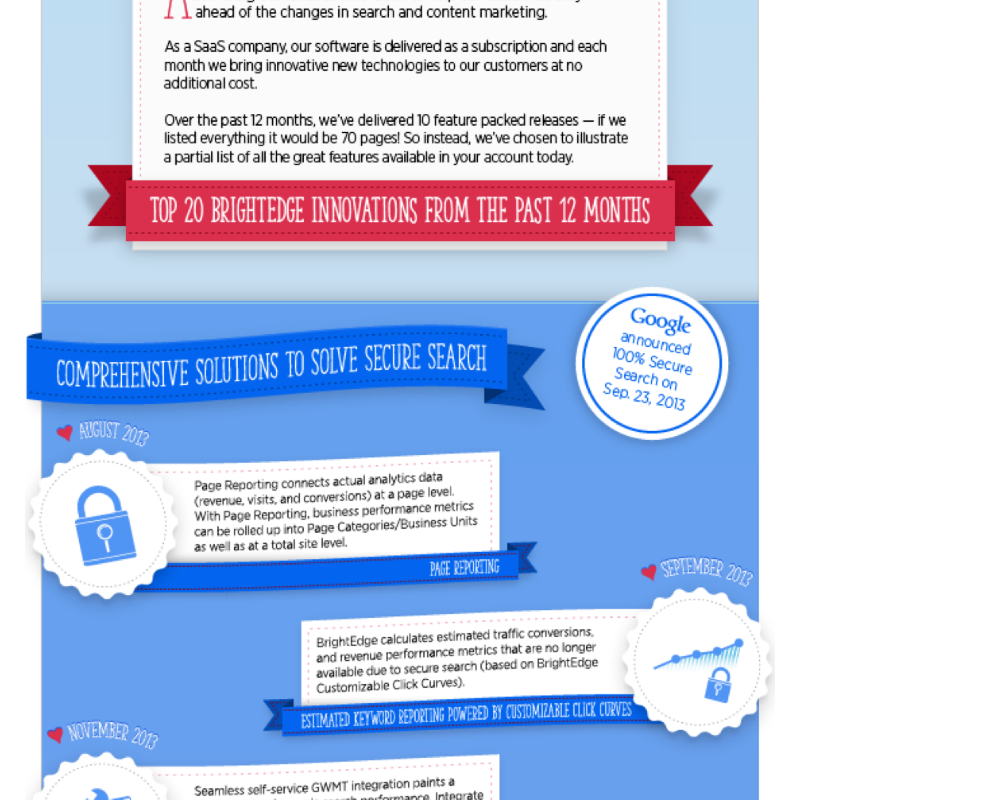
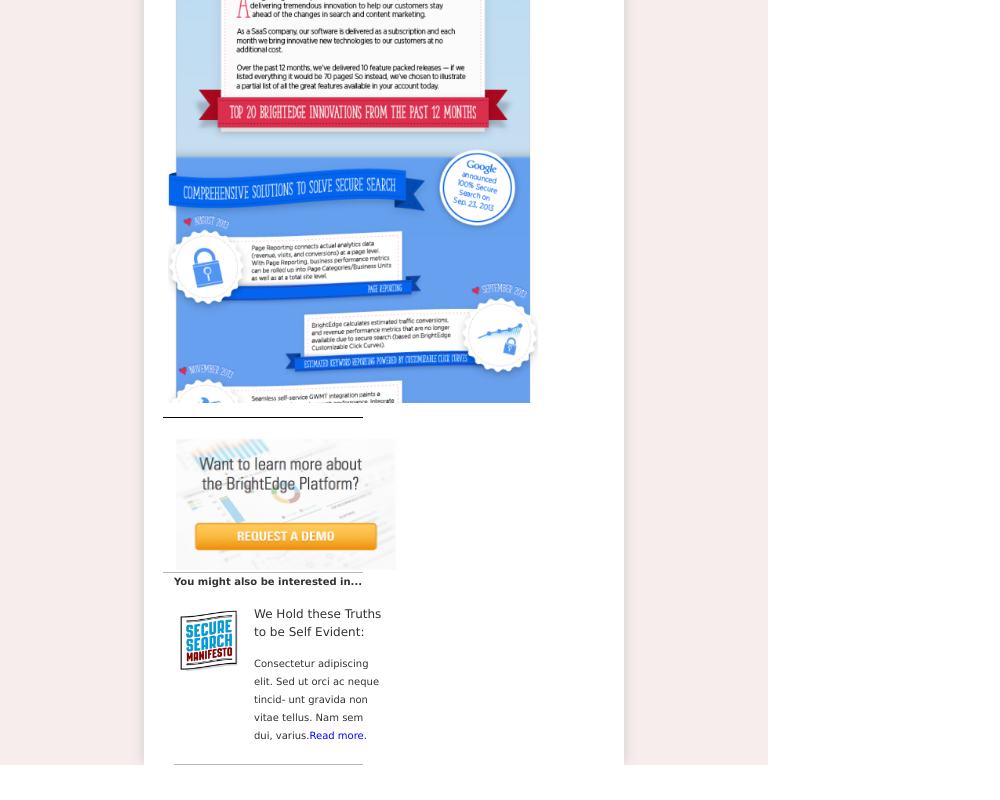
Before and after one commit to fzhong1/ai-page, a plain HTML site: page index.html in a window 768 px wide. Shown: the part 717-1517 px from the top of the page, 1000 px wide, since content can reach past the window. After the commit the page ends 1482 px from the top, so only its background shows below. Drawn offline with Linux system fonts and the light colour scheme.

Commit message:
fix style

```diff
--- a/css/main.css
+++ b/css/main.css
@@ -24,10 +24,12 @@
 	background: #ffffff;
 	/*padding: 0 50px;*/
 	margin: 0 auto;
+	background: #F8EDED;
 	/*text-align: left;*/
 }
 
 .content{
+	background: #FFFFFF;
 	box-shadow: 0 0 12px 0 #CCCCCC;
 	color: #333333;
 	font-family: Univers45Light,Verdana;
@@ -55,15 +57,14 @@
 	top: 13px;
 }
 
-.content .bannerImg{
+.bannerImg{
 	display: inline-block;
-	margin-left: 240px;
 	position: absolute;
 	margin-left: 240px;
 	margin-top: -20px;
 }
 
-.content .underBanner{
+.underBanner{
 	margin-top: 180px;
 }
 
@@ -83,6 +84,7 @@
 }
 .rightSide{
 	float: left;
+	width: 320px;
 }
 .rightUp {
 	border-bottom: 1px solid black;
@@ -94,3 +96,16 @@
 .leftImage{
 	width: 750px;
 }
+.rightText1{
+	font-size: 12px;
+	font-weight:bold;
+}
+.rightText2{
+	width: 200px;
+	margin-left: 80px;
+}
+.rightText3{
+	font-size: 12px;
+	width: 220px;
+	margin-left: 80px;
+}
--- a/css/media.css
+++ b/css/media.css
@@ -17,6 +17,12 @@
 	border-bottom: 1px solid rgb(189, 185, 185);
 	padding-bottom: 19px;
 	}
+	.rightDown {
+	margin-top: 20px;
+	margin-left: 33px;
+	border-bottom: 1px solid rgb(189, 185, 185);
+	padding-bottom: 19px;
+	}
 	.leftUp {
 	-webkit-column-count: 1;
 	-moz-column-count: 1;
@@ -30,11 +36,10 @@
 	}
 }
 
-@media all and (min-width: 481px) and (max-width: 1200px) {
+@media all and (min-width: 900px) and (max-width: 1200px) {
 	body {
 	width: 100%;
-	/*max-width: 780px;*/
-	min-width: 485px;
+	/*min-width: 485px;*/
 	font-size: 80%;
 	}
 	.description {
@@ -43,31 +48,138 @@
 	padding-left: 2.5%;
 	}
 	.content{
-		width:1000px;
+		width:900px;
+	}
+	.underBanner{
+		margin-top: 150px;
+	}
+	.bannerImg{
+		margin-left:178px;
+	}
+	.bannerSize{
+		width: 550px;
+	}
+	.leftImage{
+	width: 500px;
 	}
 	.rightUp {
-	float: right;
-	width: 34%;
-	padding: 0 2.5%;
-	border-left: 1px solid #aaa;
+	margin-left: 22px;
+	border-bottom: 1px solid rgb(189, 185, 185);
+	padding-bottom: 19px;
 	}
-
-
+	.rightDown {
+	margin-top: 20px;
+	margin-left: 22px;
+	border-bottom: 1px solid rgb(189, 185, 185);
+	padding-bottom: 19px;
+	}
 	h1 {
 	font-size: 2.4em;
 	}
 }
-@media all and (max-width: 480px) {
+
+@media all and (min-width: 768px) and (max-width: 900px) {
 	body {
-	width: 90%;
-	max-width: 480px;
+	width: 100%;
+	/*min-width: 485px;*/
+	font-size: 80%;
+	}
+	.description {
+	float: left;
+	width: 56%;
+	padding-left: 2.5%;
+	}
+	.content{
+		width:668px;
+	}
+	.underBanner{
+		margin-top: 120px;
+	}
+	.bannerImg{
+		margin-left:112px;
+	}
+	.bannerSize{
+		width: 450px;
+	}
+	.leftImage{
+	width: 370px;
+	}
+	.rightSide{
+		float: left;
+		width: 200px;
+		margin-left: 19px;
+	}
+	.rightUpImage{
+		width: 225px;
+		height: 140px;
+	}
+	.rightUp {
+	border-bottom: 1px solid rgb(189, 185, 185);
+	padding-bottom: 19px;
+	}
+	.rightDown {
+	margin-left: 11px;
+	border-bottom: 1px solid rgb(189, 185, 185);
+	padding-bottom: 19px;
+	}
+	.rightText1{
+		font-size: 10px;
+		font-weight:bold;
+	}
+	.rightText2{
+		width: 130px;
+		margin-left: 80px;
+		font-size: 12px;
+	}
+	.rightText3{
+		font-size: 10px;
+		width: 130px;
+		margin-left: 80px;
+	}
+}
+
+@media all and (max-width: 768px) {
+	body {
+	width: 100%;
+	/*max-width: 480px;*/
 	}
 	.description {
 	padding: 0 5%;
 	}
 	.content{
-		width:300px;
+		width:480px;
 	}
+	.underBanner{
+		margin-top: 120px;
+	}
+	.bannerImg{
+		margin-left:112px;
+	}
+	.bannerSize{
+		width: 250px;
+	}
+	.leftImage{
+	width: 370px;
+	}
+	.rightSide{
+		float: left;
+		width: 200px;
+		margin-left: 19px;
+	}
+	.rightUpImage{
+		width: 225px;
+		height: 140px;
+	}
+	.rightUp {
+	border-bottom: 1px solid rgb(189, 185, 185);
+	padding-bottom: 19px;
+	}
+	.rightDown {
+	margin-left: 11px;
+	border-bottom: 1px solid rgb(189, 185, 185);
+	padding-bottom: 19px;
+	}
+
 	header {
 	padding: 25px 15px 5px 0;
 	}
--- a/index.html
+++ b/index.html
@@ -15,7 +15,7 @@
 	</div>
 
 	<div class="content">
-		<div class="bannerImg"><img src="images/topBanner.png"></div>
+		<div class="bannerImg"><img src="images/topBanner.png" class="bannerSize"></div>
 		<div class="underBanner">
 			<div class="description">
 				<h2>Top 20 Recent BrightEdge SEO Innovations</h2>
@@ -29,7 +29,12 @@
 			<div class="rightSide">
 				<div class="rightUp"><img src="images/rightUpImg.png" class="rightUpImage"></div>
 				<div class="rightDown">
-					<div></div>
+					<div class="rightText1">You might also be interested in...</div>
+					<p></p>
+					<div class="rightDownImg"><img src="images/rightDownImg.png" style="width:70px;height:70px;float:left;"></div>
+					<div class="rightText2">We Hold these Truths to be Self Evident:</div>
+					<p></p>
+					<div class="rightText3">Consectetur adipiscing elit. Sed ut orci ac neque tincid- unt gravida non vitae tellus. Nam sem dui, varius.<a style="color: blue; text-decoration:none;" href="http://www.brightedge.com">Read more.</a></div>
 				</div>
 			</div>
 		</div>
```
